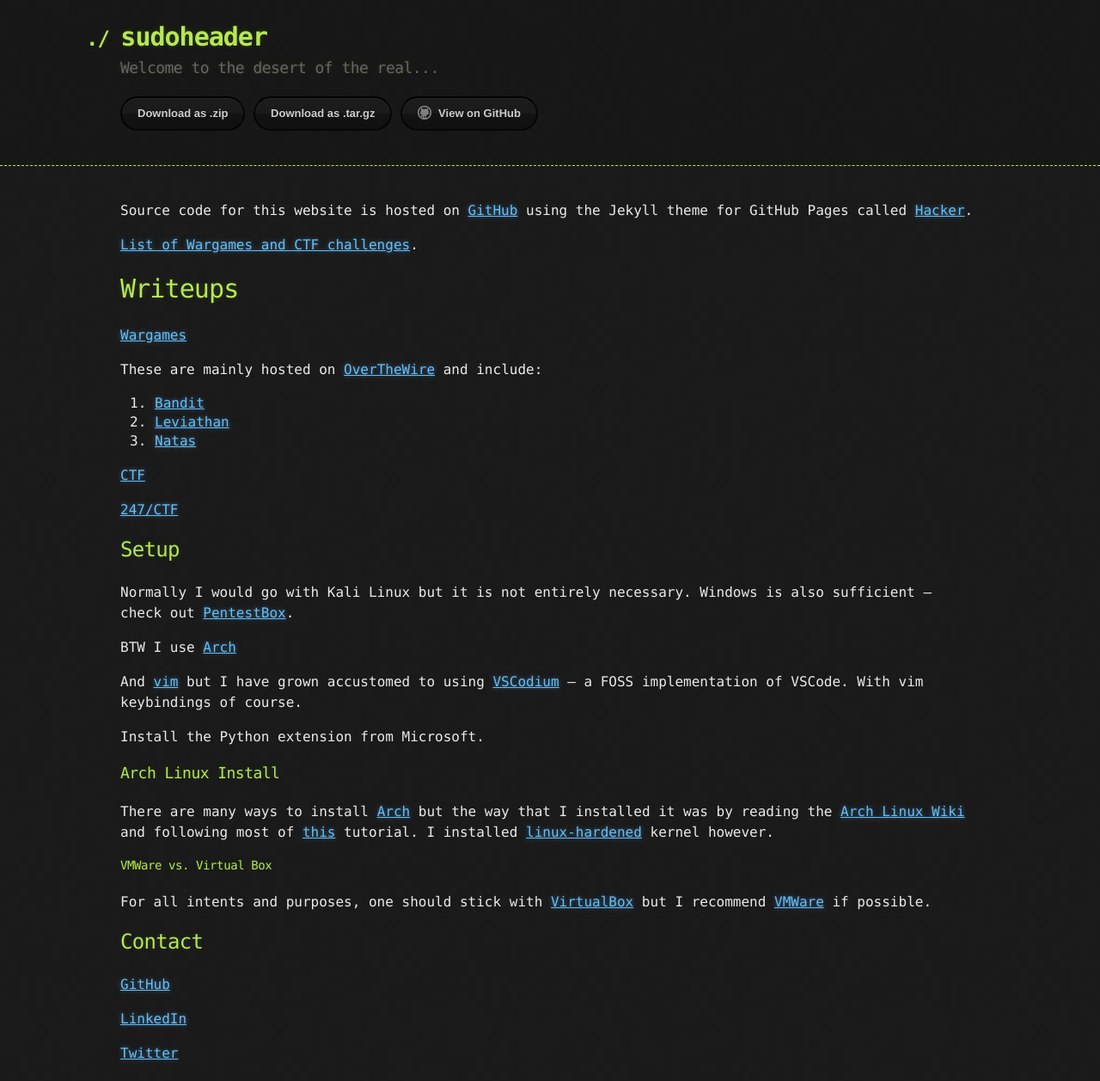
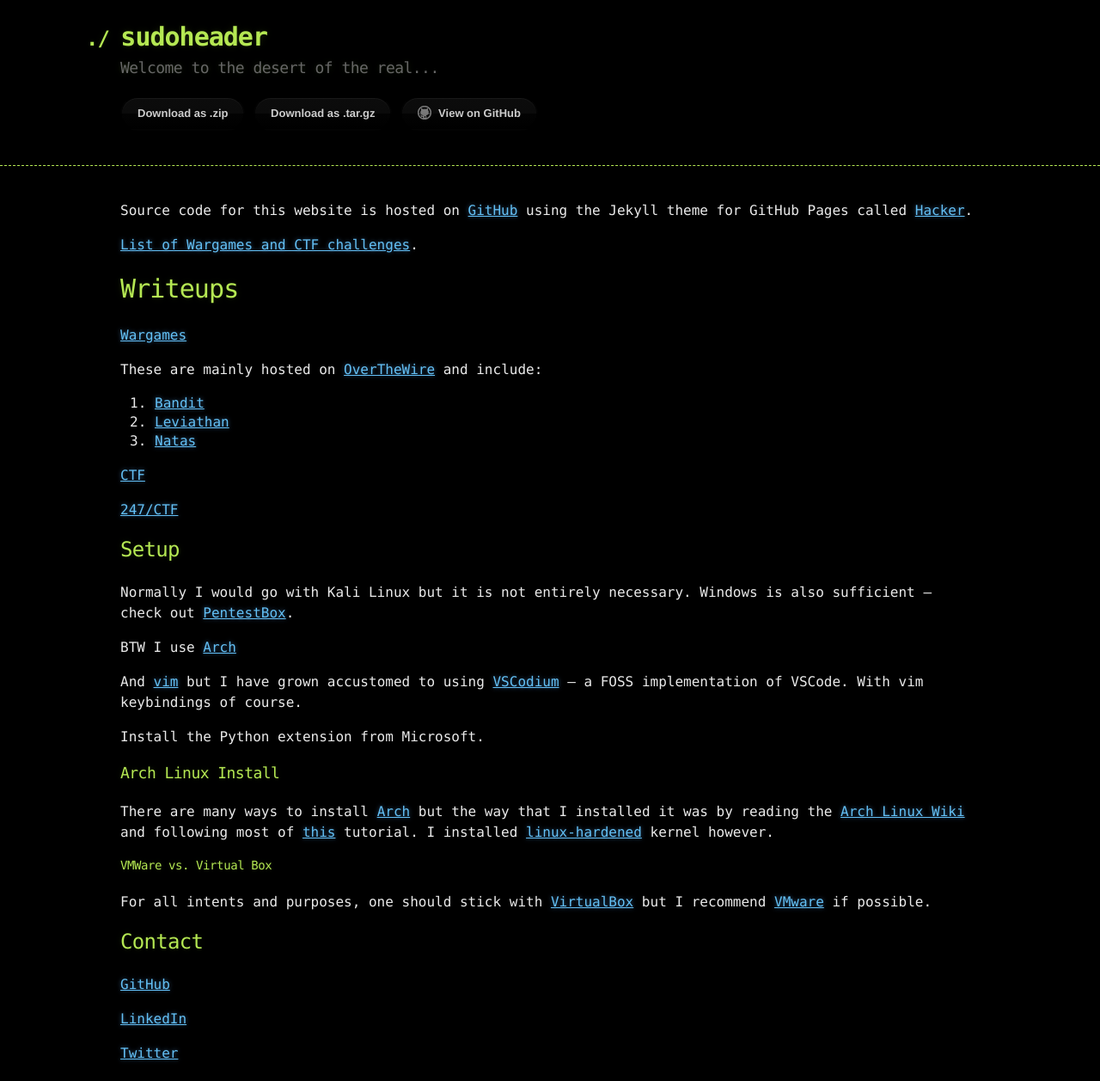
Before and after one commit to sudoheader/sudoheader.github.io, a Jekyll site: the page built from index.md, in a window 1280 px wide. Shown: the whole page at 86% size. Built offline with Jekyll 4.4.1, drawn with Linux system fonts in a browser that asks for light colours.

Commit message:
Change background to black

```diff
--- a/_sass/jekyll-theme-hacker.scss
+++ b/_sass/jekyll-theme-hacker.scss
@@ -17,7 +17,7 @@ $container-max-width: 1000px;
 body {
   margin: 0;
   padding: 0;
-  background: $body-background url("../images/bkg.png") 0 0;
+  background: $body-background url("../images/black.png") 0 0;
   color: $body-foreground;
   font-size: 16px;
   line-height: 1.5;
--- a/index.md
+++ b/index.md
@@ -36,7 +36,7 @@ There are many ways to install [Arch](https://archlinux.org) but the way that I
 
 #### VMWare vs. Virtual Box
 
-For all intents and purposes, one should stick with [VirtualBox](https://www.virtualbox.org/) but I recommend [VMWare](https://www.vmware.com/) if possible.
+For all intents and purposes, one should stick with [VirtualBox](https://www.virtualbox.org/) but I recommend [VMware](https://www.vmware.com/) if possible.
 
 ## Contact
 
```
Also changed, not shown: ctf-page.md (+2 -2 lines), assets/images/black.png (added).
